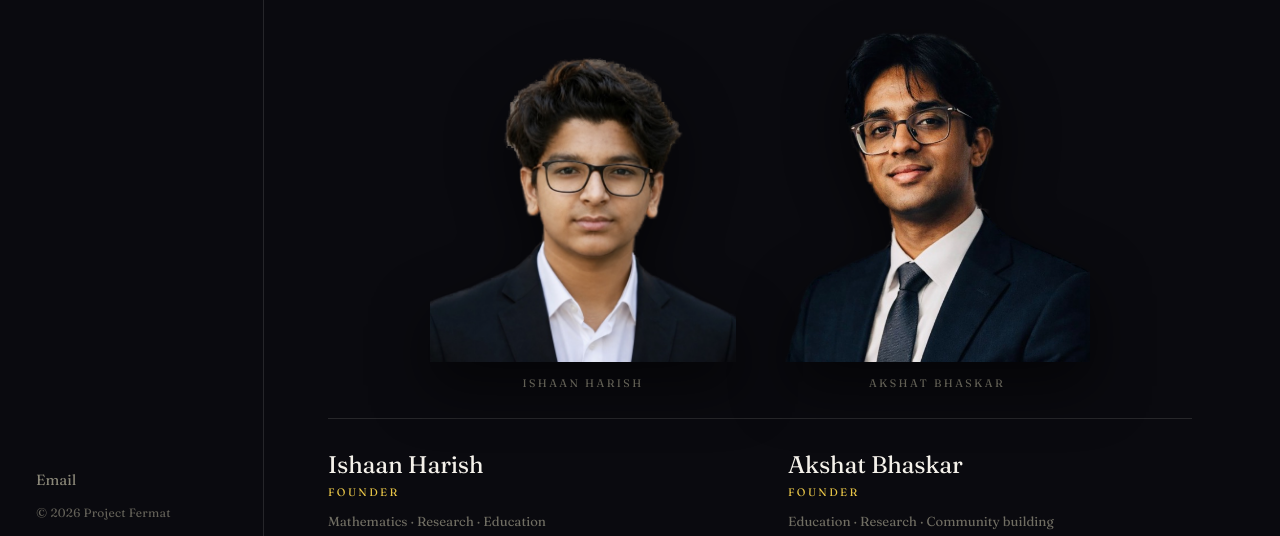
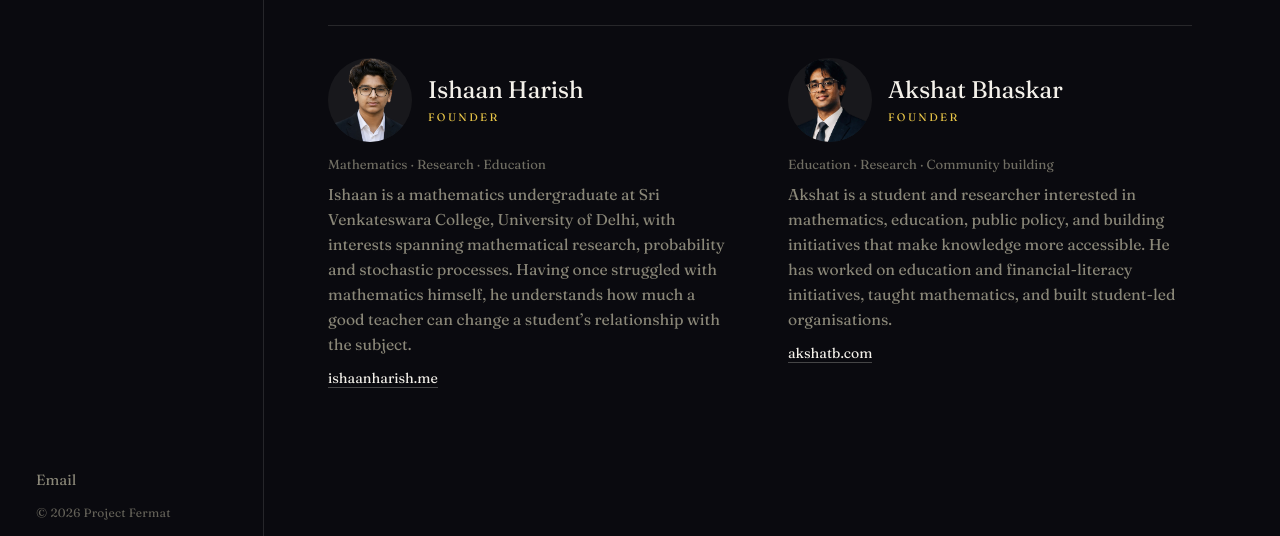
Before and after one commit to aksbhaskar/project-fermat, a plain HTML site: page founders.html in a window 1280 px wide. Shown: the part 240-776 px from the top of the page. Drawn offline with Linux system fonts and the light colour scheme.

Commit message:
Founders: replace large portraits with small round photos beside each name

```diff
--- a/founders.html
+++ b/founders.html
@@ -52,25 +52,18 @@
       with us.
     </p>
 
-    <!-- Two portraits, side by side: Ishaan on the left, Akshat on the right. -->
-    <div class="portraits">
-      <figure class="portrait">
-        <img src="photos/ishaan.png" width="480" height="600"
-             alt="Ishaan Harish" decoding="async" />
-        <figcaption>Ishaan Harish</figcaption>
-      </figure>
-      <figure class="portrait">
-        <img src="photos/akshat.png" width="480" height="600"
-             alt="Akshat Bhaskar" decoding="async" />
-        <figcaption>Akshat Bhaskar</figcaption>
-      </figure>
-    </div>
 
     <div class="people">
 
       <div class="person">
-        <h2>Ishaan Harish</h2>
-        <p class="role">Founder</p>
+        <div class="person-head">
+          <img class="avatar" src="photos/ishaan.png" width="84" height="84"
+               alt="Ishaan Harish" decoding="async" />
+          <div>
+            <h2>Ishaan Harish</h2>
+            <p class="role">Founder</p>
+          </div>
+        </div>
         <p class="fields">Mathematics &middot; Research &middot; Education</p>
         <p class="note">
           Ishaan is a mathematics undergraduate at Sri Venkateswara College,
@@ -83,8 +76,14 @@
       </div>
 
       <div class="person">
-        <h2>Akshat Bhaskar</h2>
-        <p class="role">Founder</p>
+        <div class="person-head">
+          <img class="avatar" src="photos/akshat.png" width="84" height="84"
+               alt="Akshat Bhaskar" decoding="async" />
+          <div>
+            <h2>Akshat Bhaskar</h2>
+            <p class="role">Founder</p>
+          </div>
+        </div>
         <p class="fields">Education &middot; Research &middot; Community building</p>
         <p class="note">
           Akshat is a student and researcher interested in mathematics, education,
--- a/styles.css
+++ b/styles.css
@@ -252,44 +252,7 @@ main a:not(.plain):hover { border-color: var(--accent); }
 /* The founders page needs more room than the single measure allows. */
 main.wide { max-width: 54rem; }
 
-/* Two portraits side by side, backgrounds removed, sharing a baseline.
-   Ishaan on the left, Akshat on the right — kept as two separate images. */
-.portraits {
-  width: 100%;
-  /* slightly inset on larger screens so the pair reads a touch smaller;
-     on mobile (below) this cap is lifted so the portraits fill the row. */
-  max-width: 660px;
-  margin: 12px auto 0;
-  display: grid;
-  grid-template-columns: 1fr 1fr;
-  align-items: end;
-  gap: clamp(12px, 4vw, 48px);
-}
-.portrait { position: relative; margin: 0; text-align: center; }
-.portrait img {
-  display: block;
-  width: 100%;
-  height: auto;
-  max-height: 460px;
-  object-fit: contain;
-  object-position: bottom center;
-  /* a soft floor-shadow so the cut-outs sit on the page rather than float */
-  filter: drop-shadow(0 24px 28px rgba(0, 0, 0, 0.55));
-}
-.portrait figcaption {
-  margin-top: 14px;
-  font-size: 0.68rem;
-  letter-spacing: 0.22em;
-  text-transform: uppercase;
-  color: var(--muted);
-}
 @media (max-width: 720px) {
-  /* mobile: let the portraits fill the row at their current (liked) size,
-     but keep Ishaan on the left and Akshat on the right. */
-  .portraits { max-width: none; }
-  .portrait img { max-height: 320px; }
-  .portrait figcaption { letter-spacing: 0.16em; }
-
   /* on mobile the bios stack; show Akshat's details above Ishaan's. */
   .people .person:nth-child(2) { order: -1; }
 }
```
